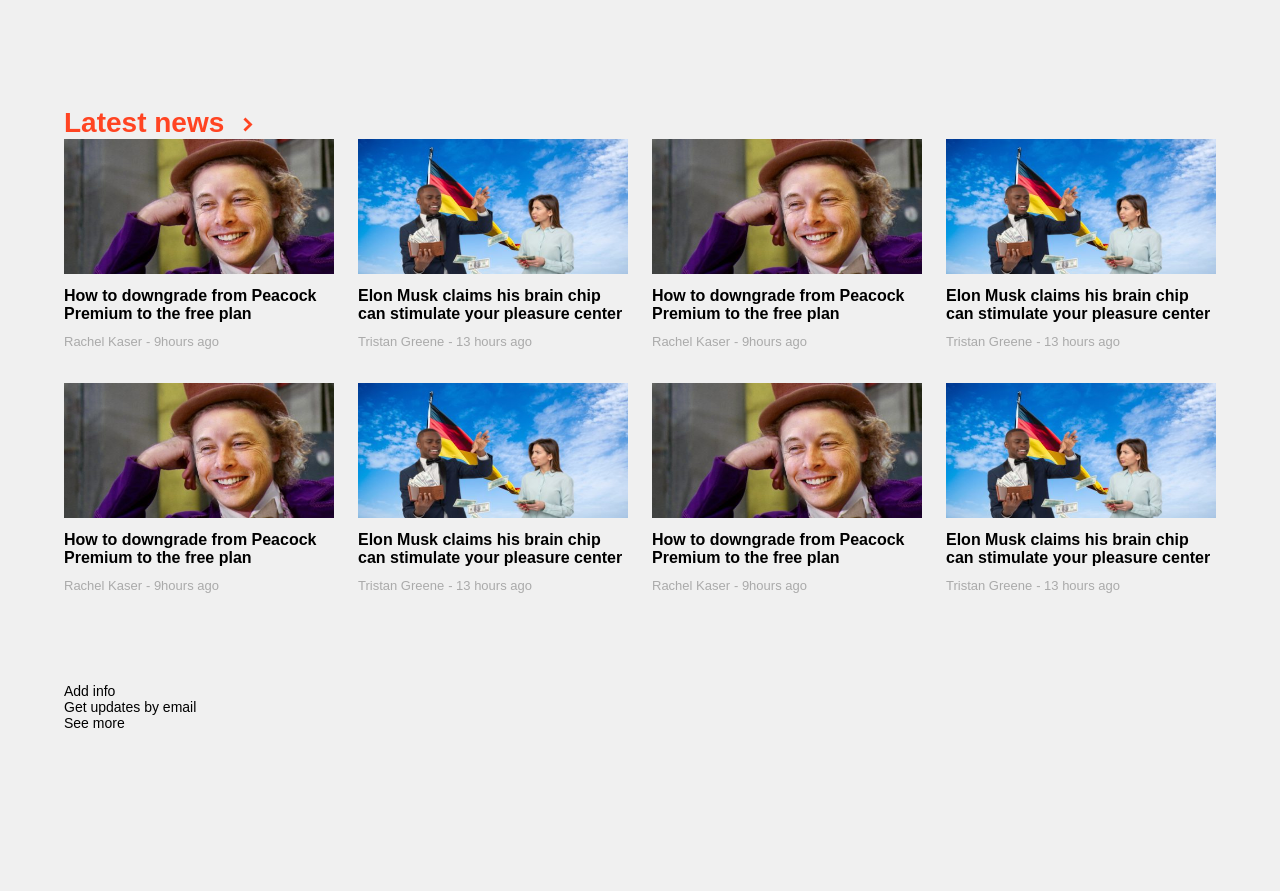
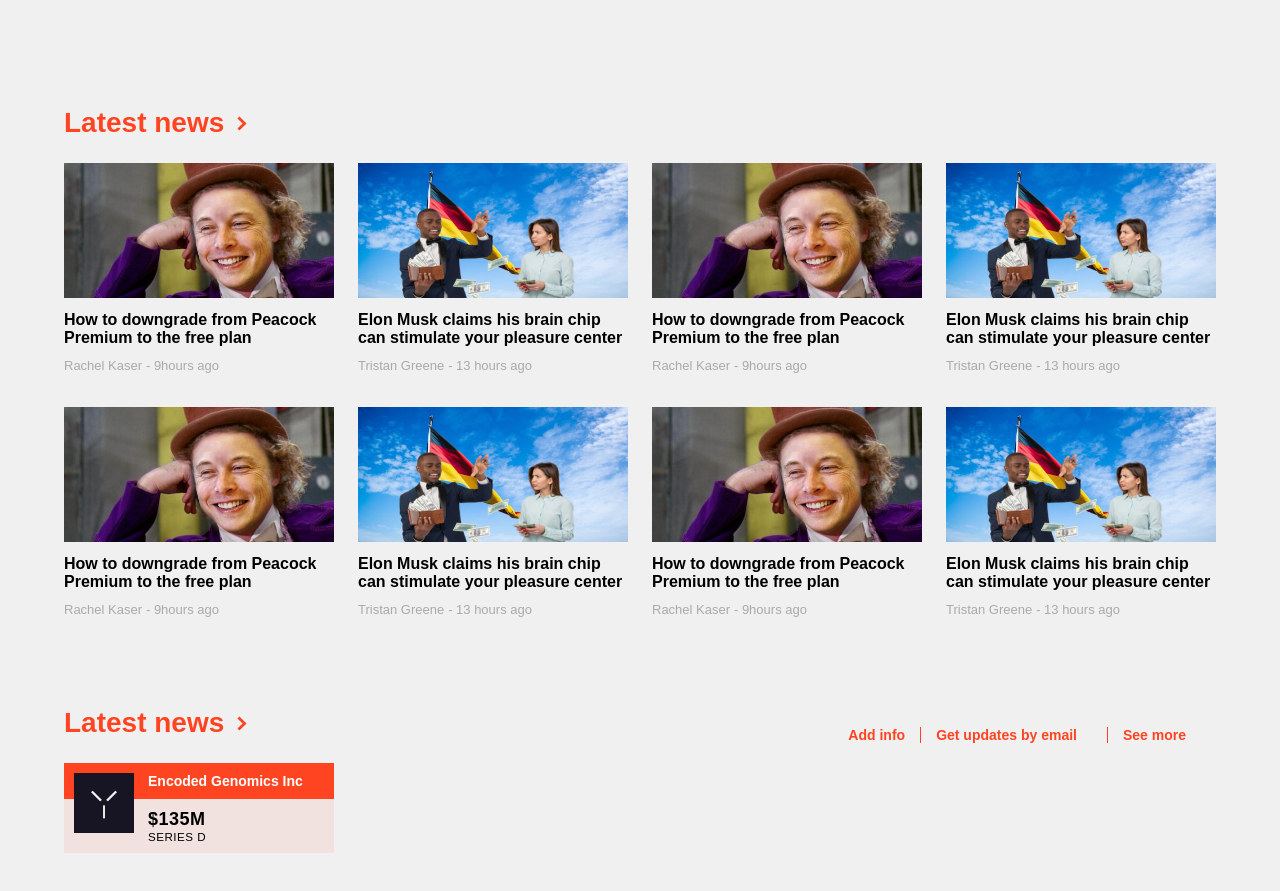
Before and after one commit to MkrtichSargsyan/the-next-web-clone, a website: page index.html in a window 1280 px wide. Shown: the part 567-1458 px from the top of the page. Before the commit the page ends 1412 px from the top, so only its background shows below. Drawn offline with Linux system fonts and the light colour scheme.

Commit message:
Initiating lasted funding section

```diff
--- a/index.html
+++ b/index.html
@@ -265,24 +265,42 @@
 
         </section>
 
-        <section class="Latest-funding-rounds">
+        <section class="latest-funding-rounds">
 
-            <div>
-                <div class="section-header"></div>
+
+
+            <div class="latest-funding-rounds-hader-wrapper">
+                <h2 class="section-header">
+                    <a href="#">Latest news</a>
+                    <img src="assets/images/download.svg" alt="right-arrow">
+                </h2>
+
                 <ul>
-                    <li>Add info</li>
-                    <li>Get updates by email</li>
-                    <li>See more</li>
+                    <li><a href="#">Add info</a></li>
+                    <li><a href="#">Get updates by email</a></li>
+                    <li><a href="#">See more</a></li>
                 </ul>
             </div>
 
             <div class="grid-4-columns">
                 <article>
-                    <a href="#">
-                        <div class="article-top"></div>
+
+                    <div class="article-top">
+
+                        <h4>Encoded Genomics Inc</h4>
+                        <div class="article-details">
+                            <h4>$135M</h4>
+                            <h5>Series D</h5>
+                        </div>
+
+                        <div class="company-logo">
+                            <img src="assets/images/image.jpeg" alt="Company logo"/>
+                        </div>
+
+                    </div>
                     <div class="article-middle"></div>
                     <div class="article-bottom"></div>
-                    </a>
+
                 </article>
             </div>
         </section>
--- a/style.css
+++ b/style.css
@@ -25,6 +25,10 @@
   color: white;
 }
 
+a:hover {
+  color: #333 !important;
+}
+
 /*
     ==============================================
 
@@ -32,7 +36,6 @@
 
     ==============================================
 */
-
 
 /* grid classes */
 
@@ -110,8 +113,6 @@
   color: #333;
 }
 
-
-
 header .header-top-nav .top-right-items *:not(:last-child) {
   margin-right: 12px;
 }
@@ -136,11 +137,10 @@
   padding: 10px;
 }
 
-main section{
+main section {
   max-width: 1192px;
   padding: 0 20px;
   margin: 80px auto;
-
 }
 
 /*
@@ -192,9 +192,11 @@
 .showcase-main {
   grid-area: showcase-main;
   padding: 20px 16px;
-    background: linear-gradient(337deg,
+  background: linear-gradient(
+      337deg,
       rgba(0, 0, 0, 0.9) 30%,
-            rgba(220, 20, 20, 0.6) 50%),
+      rgba(220, 20, 20, 0.6) 50%
+    ),
     url(assets/images/showcase-images/Google-Nest-Netflix-796x417.jpg);
   background-repeat: no-repeat;
   background-size: cover;
@@ -225,9 +227,11 @@
 
 .showcase .showcase-item1 {
   grid-area: showcase-item1;
-    background: linear-gradient(337deg,
+  background: linear-gradient(
+      337deg,
       rgba(0, 0, 0, 0.9) 30%,
-            rgba(17, 8, 8, 0.6) 50%),
+      rgba(17, 8, 8, 0.6) 50%
+    ),
     url(assets/images/showcase-images/robinhoodkanye-796x448.jpg);
   background-size: cover;
 }
@@ -236,9 +240,11 @@
 
 .showcase .showcase-item2 {
   grid-area: showcase-item2;
-    background: linear-gradient(337deg,
+  background: linear-gradient(
+      337deg,
       rgba(0, 0, 0, 0.9) 30%,
-            rgba(17, 8, 8, 0.6) 50%),
+      rgba(17, 8, 8, 0.6) 50%
+    ),
     url(assets/images/showcase-images/slack-ram-memory-faster-performance-desktop-796x450.jpg);
   background-size: cover;
 }
@@ -251,9 +257,11 @@
   }
 
   .showcase-main {
-        background: linear-gradient(337deg,
+    background: linear-gradient(
+        337deg,
         rgba(0, 0, 0, 0.9) 30%,
-                rgba(17, 8, 8, 0.6) 50%),
+        rgba(17, 8, 8, 0.6) 50%
+      ),
       url(assets/images/showcase-images/Google-Nest-Netflix-796x417.jpg);
     background-repeat: no-repeat;
     background-size: cover;
@@ -294,9 +302,9 @@
 .showcase-item2 h2 {
   font-size: 18px;
 }
+
+@media (min-width: 768px) and (max-width: 1024px) {
 }
-
-@media (min-width: 768px) and (max-width: 1024px) {}
 
 @media (max-width: 768px) {
   header nav {
@@ -357,7 +365,6 @@
   }
 }
 
-
 /*
     ==============================================
 
@@ -366,17 +373,18 @@
     ==============================================
 */
 
-.section-header  h2{
+.section-header {
   display: flex;
   align-items: center;
+  margin-bottom: 24px;
 }
 
-.section-header a{
+.section-header a {
   color: #f42;
   font-size: 28px;
 }
 
-.section-header img{
+.section-header img {
   margin-left: 10px;
   width: 15px;
 }
@@ -385,12 +393,13 @@
   margin-bottom: 10px;
 }
 
-.latest-news h3{
+.latest-news h3 {
   font-size: 16px;
   color: black;
 }
 
-.latest-news p a,span{
+.latest-news p a,
+span {
   color: #aaa;
   font-size: 13px;
 }
@@ -407,3 +416,70 @@
 
     ==============================================
 */
+
+.latest-funding-rounds-hader-wrapper {
+  display: flex;
+  justify-content: space-between;
+}
+
+.latest-funding-rounds-hader-wrapper ul {
+  display: flex;
+  justify-content: space-evenly;
+  align-items: center;
+}
+
+.latest-funding-rounds-hader-wrapper ul li a {
+  color: #f42;
+  padding-right: 15px;
+  font-weight: 600;
+}
+
+.latest-funding-rounds-hader-wrapper ul li:not(:first-of-type) {
+  padding: 0 15px;
+  border-left: 1px solid #f42;
+}
+
+.article-top {
+  position: relative;
+}
+
+.article-details {
+  background-color: #ff442214;
+}
+
+.article-details,
+.article-top > h4 {
+  padding: 10px 16px 10px 84px;
+}
+
+.article-top > h4 {
+  background-color: #f42;
+  color: #fff;
+}
+
+.article-details h4 {
+  font-weight: bolder;
+  letter-spacing: 0.5px;
+  text-transform: uppercase;
+  font-size: large;
+}
+
+.article-details h5 {
+  font-weight: lighter;
+  letter-spacing: 0.5px;
+  text-transform: uppercase;
+  color: #000;
+}
+
+.company-logo {
+  position: absolute;
+  height: 60px;
+  width: 60px;
+  background-color: white;
+  left: 10px;
+  top: 10px;
+}
+
+.company-logo img {
+    height: 100%;
+}
```
Also changed, not shown: assets/images/image.jpeg (renamed from assets/images/latest-news-images/image.jpeg). Lines whose indentation alone changed are shown as unchanged.
